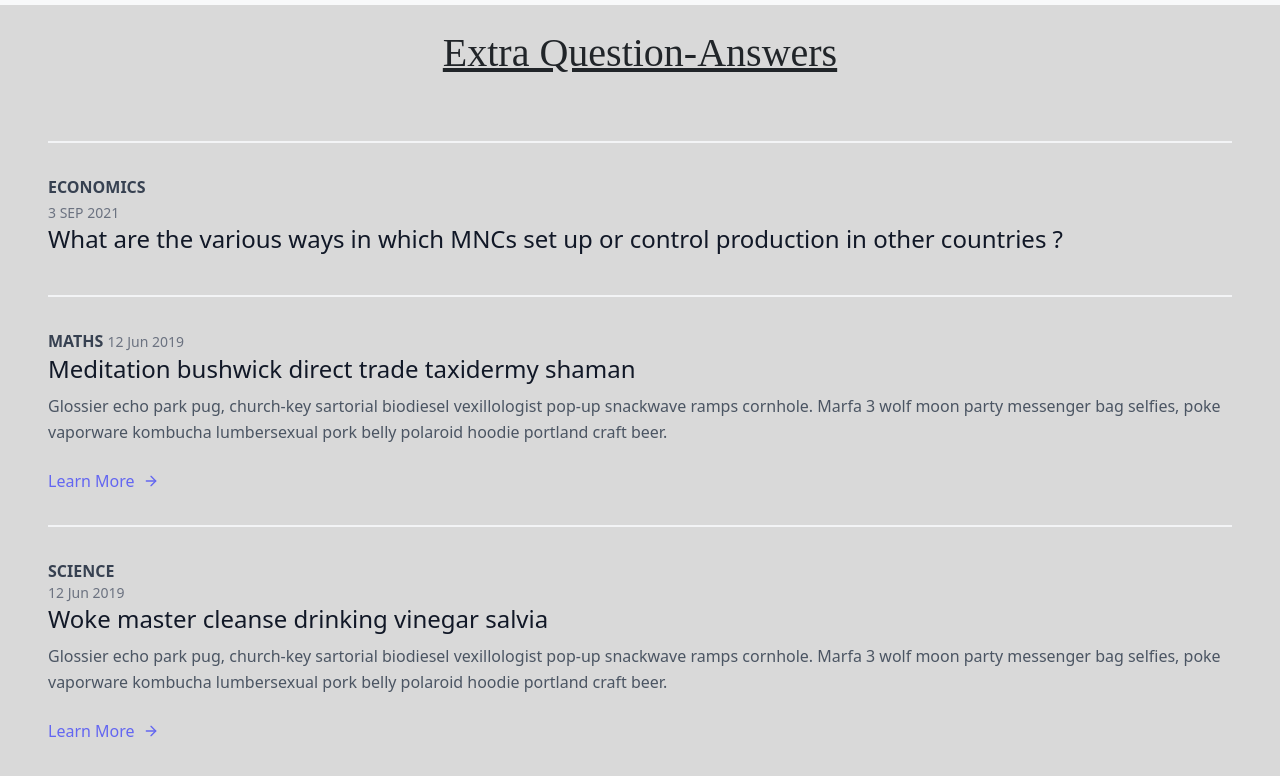
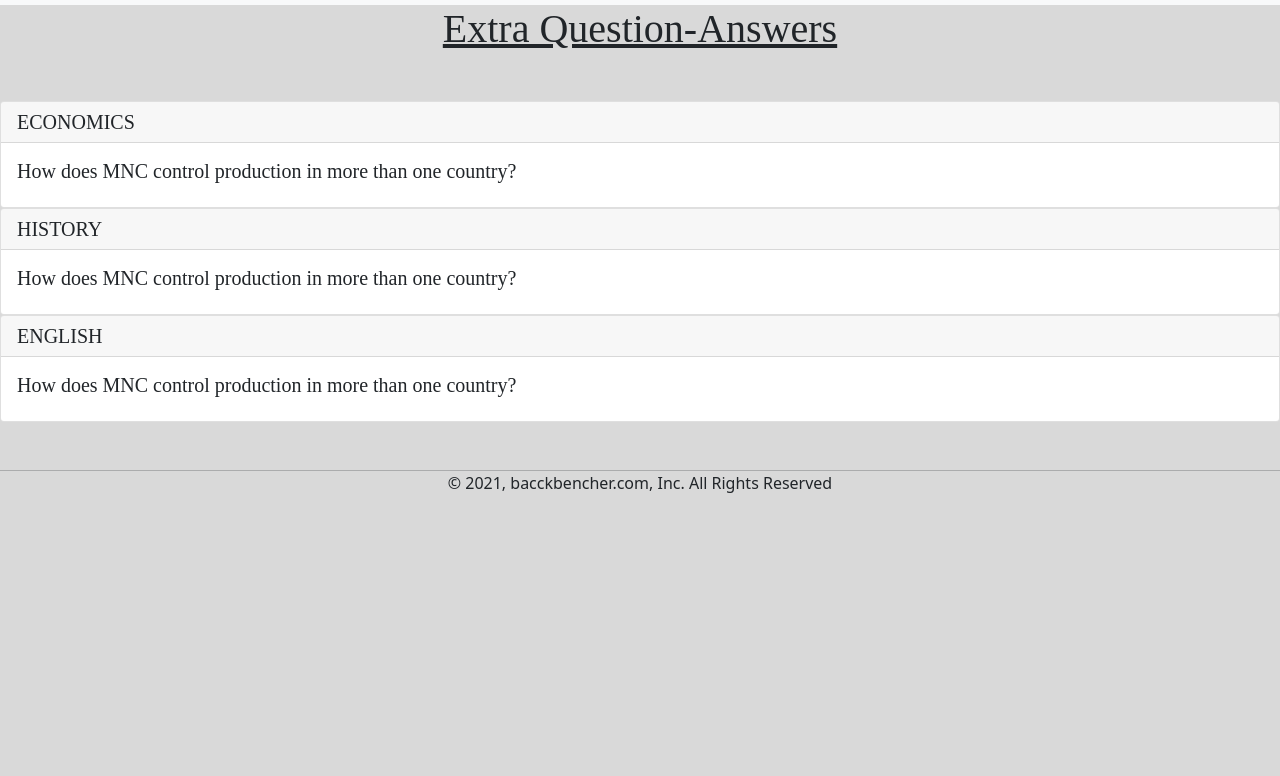
Before and after one commit to bhavyabajaj2006/bbb123, a plain HTML site: page extraq-a.html in a window 1280 px wide. Shown: the part 52-828 px from the top of the page. After the commit the page ends 800 px from the top, so only its background shows below. Drawn offline with nearby package versions, Linux system fonts and the light colour scheme; some packages are replaced by stand-ins of ours; a script that the page names is missing.

Commit message:
all theek

```diff
--- a/extraq-a.html
+++ b/extraq-a.html
@@ -9,7 +9,10 @@
   <meta charset="utf-8">
   <link href="https://unpkg.com/tailwindcss@^2/dist/tailwind.min.css" rel="stylesheet">
 
-
+  <title>
+    Backbencherr
+  </title>
+  <link rel="shortcut icon" href="icon1.jpg" type="image/x-icon">
 
 </head>
 <body>
@@ -32,108 +35,94 @@
       <div class="collapse navbar-collapse" id="navbarNav">
         <ul class="navbar-nav">
           <li class="nav-item">
+
             <a class="nav-link" href="index.html">Home</a>
           </li>
           <li class="nav-item">
             <a class="nav-link" href="blogs.html">Blogs</a>
-
           </li>
-
           <li class="nav-item">
               <a class="nav-link" href="NCERT Q-A.html">NCERT Question-Answers</a>
           </li>
           <li class="nav-item">
-                <a class="nav-link active" aria-current="page" href="#">Extra Question-Answers</a>
+
+            <a class="nav-link active" aria-current="page" href="extraq-a.html">Extra Question-Answers</a>
           </li>
+
+
+
         </ul>
       </div>
     </div>
   </nav>
 </header>
+<body>
+ <u> <h1 class="eq">Extra Question-Answers</h1> </u>
+  <br>
+  <br>
+  <a href="Extra Question-1.html">
+    <div class="card">
+    <h5 class="card-header">ECONOMICS</h5>
+    <div class="card-body">
+      <h5 class="card-title">How does MNC control production in more than one country?</h5>
+    </div>
+  </div>
+  </a>
+
+  <div class="card">
+    <h5 class="card-header">HISTORY</h5>
+    <div class="card-body">
+      <h5 class="card-title">How does MNC control production in more than one country?</h5>
+    </div>
+  </div>
+
+
+  <div class="card">
+    <h5 class="card-header">ENGLISH</h5>
+    <div class="card-body">
+      <h5 class="card-title">How does MNC control production in more than one country?</h5>
+    </div>
+  </div>
 
 <br>
+    <br>
+    <hr>
+    <footer>
 
 
-
-  <h1 class="extraqa"><u>Extra Question-Answers</u></h1>
-
-
+      <span>© 2021, bacckbencher.com, Inc. All Rights Reserved</span>
+    </footer>
     <style>
-
-
-    @media screen and (max-width: 650px) {
-      .extraqa{
+      .eq{
+        font-size: 40px;
+        font-family: 'Times New Roman', Times, serif;
+        text-align: center;
+      }
+      .card-header{
         font-size: 20px;
+        font-family: 'Times New Roman', Times, serif;
+        text-align: left;
+      }
+      .card-title{
+        font-size: 20px;
+        font-family: 'Times New Roman', Times, serif;
+        text-align: left;
+      }
+      @media screen and (max-width:650px) {
+        .card-header{
+        font-size: 18px;
+        font-family: 'Times New Roman', Times, serif;
+        text-align: left;
+      }
+      .card-title{
+        font-size: 18px;
+        font-family: 'Times New Roman', Times, serif;
+        text-align: left;
+      }
+      .eq{
+        font-size: 35px;
       }
       }
-    .extraqa{
-      font-size: 40px;
-      font-family: 'Times New Roman', Times, serif;
-
-    }
     </style>
-
-
- <a href="Extra Question-1.html">
-  <section class="text-gray-600 body-font overflow-hidden">
-    <div class="container px-5 py-24 mx-auto">
-      <div class="-my-8 divide-y-2 divide-gray-100">
-        <div class="py-8 flex flex-wrap md:flex-nowrap">
-          <div class="md:w-64 md:mb-0 mb-6 flex-shrink-0 flex flex-col">
-            <span class="font-semibold title-font text-gray-700">ECONOMICS</span>
-            <span class="mt-1 text-gray-500 text-sm">3 SEP 2021</span>
-          </div>
-          <div class="md:flex-grow">
-            <h2 class="text-2xl font-medium text-gray-900 title-font mb-2">What are the various ways in which MNCs set up or control production in other countries ?</h2>
-
-
-                <path d="M5 12h14"></path>
-                <path d="M12 5l7 7-7 7"></path>
-              </svg>
-            </a>
-          </div>
-        </div>
-        <div class="py-8 flex flex-wrap md:flex-nowrap">
-          <div class="div1">
-            <span class="font-semibold title-font text-gray-700">MATHS</span>
-            <span class="mt-1 text-gray-500 text-sm">12 Jun 2019</span>
-          </div>
-          <div class="md:flex-grow">
-            <h2 class="text-2xl font-medium text-gray-900 title-font mb-2">Meditation bushwick direct trade taxidermy shaman</h2>
-            <p class="leading-relaxed">Glossier echo park pug, church-key sartorial biodiesel vexillologist pop-up snackwave ramps cornhole. Marfa 3 wolf moon party messenger bag selfies, poke vaporware kombucha lumbersexual pork belly polaroid hoodie portland craft beer.</p>
-            <a class="text-indigo-500 inline-flex items-center mt-4">Learn More
-              <svg class="w-4 h-4 ml-2" viewBox="0 0 24 24" stroke="currentColor" stroke-width="2" fill="none" stroke-linecap="round" stroke-linejoin="round">
-                <path d="M5 12h14"></path>
-                <path d="M12 5l7 7-7 7"></path>
-              </svg>
-            </a>
-          </div>
-        </div>
-        <div class="py-8 flex flex-wrap md:flex-nowrap">
-          <div class="md:w-64 md:mb-0 mb-6 flex-shrink-0 flex flex-col">
-            <span class="font-semibold title-font text-gray-700">SCIENCE</span>
-            <span class="text-sm text-gray-500">12 Jun 2019</span>
-          </div>
-          <div class="md:flex-grow">
-            <h2 class="text-2xl font-medium text-gray-900 title-font mb-2">Woke master cleanse drinking vinegar salvia</h2>
-            <p class="leading-relaxed">Glossier echo park pug, church-key sartorial biodiesel vexillologist pop-up snackwave ramps cornhole. Marfa 3 wolf moon party messenger bag selfies, poke vaporware kombucha lumbersexual pork belly polaroid hoodie portland craft beer.</p>
-            <a class="text-indigo-500 inline-flex items-center mt-4">Learn More
-              <svg class="w-4 h-4 ml-2" viewBox="0 0 24 24" stroke="currentColor" stroke-width="2" fill="none" stroke-linecap="round" stroke-linejoin="round">
-                <path d="M5 12h14"></path>
-                <path d="M12 5l7 7-7 7"></path>
-              </svg>
-            </a>
-          </div>
-        </div>
-      </div>
-    </div>
-  </section>
-<style>
-
-
-
-
-</style>
-
     </body>
     </html>
--- a/style.css
+++ b/style.css
@@ -103,6 +103,7 @@ h6{
     font-size: 20px;
   }
 
+
   .heading{
     font-size: 20px;
   }
@@ -156,12 +157,18 @@ b{
   box-shadow: rgba(50, 50, 93, 0.25) 0px 50px 100px -20px, rgba(0, 0, 0, 0.3) 0px 30px 60px -30px, rgba(10, 37, 64, 0.35) 0px -2px 6px 0px inset;;
 }
 .mycard{
-  width: 48%;
-  margin: 1%;
+  width: 45%;
+  margin: 2%;
 }
 
 }
-.imgg{
-  width: 100%;
-  height: 10%;
+.imgggg{
+  width: 44%;
 }
+@media screen and(max-width:650px) {
+  .imgggg{
+    width: 60%;
+    height: 60%;
+  }
+
+}
```
Also changed, not shown: Extra Question-1.html (+9 -23 lines), index.html (+22 -7 lines). Lines whose indentation alone changed are shown as unchanged.
